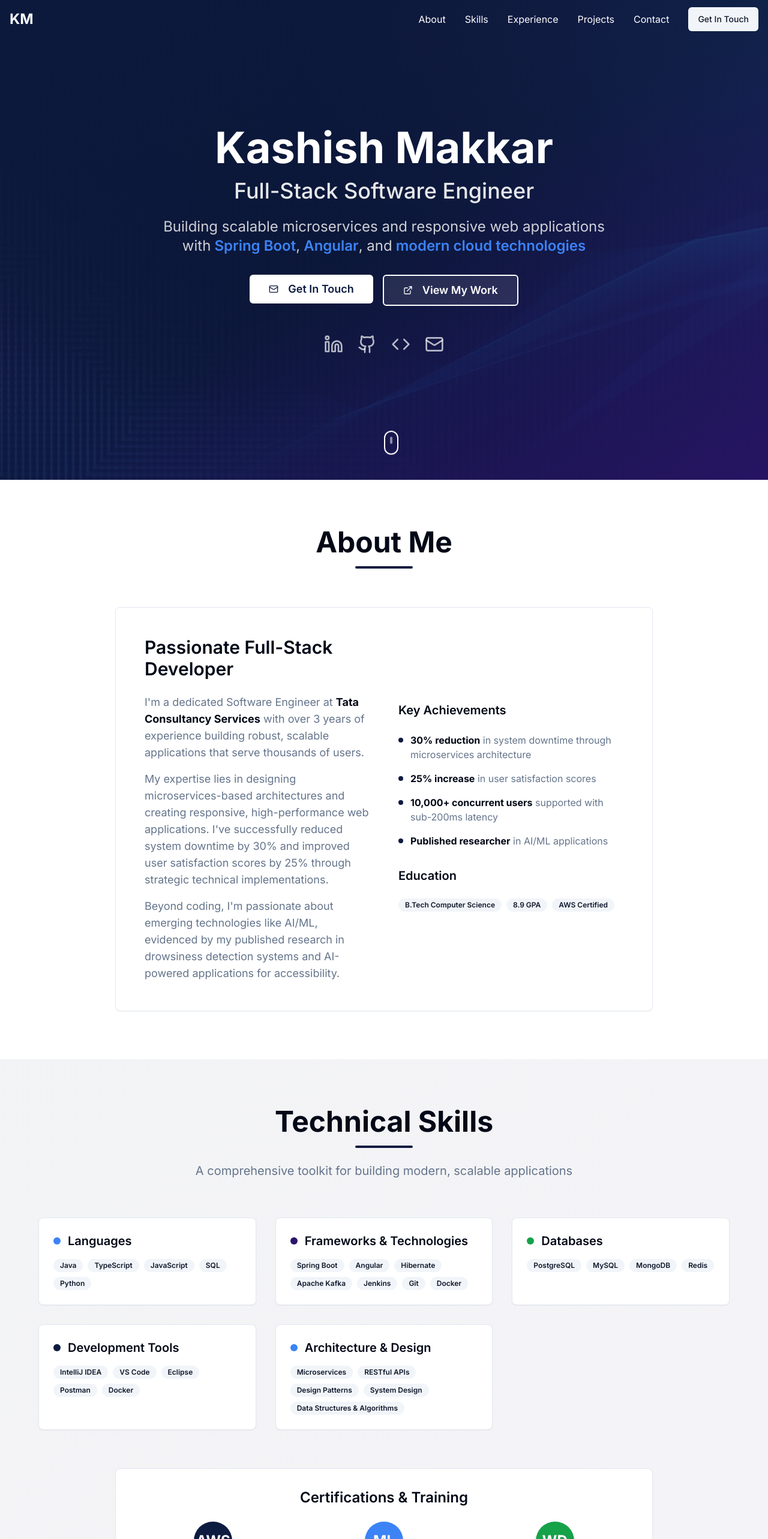
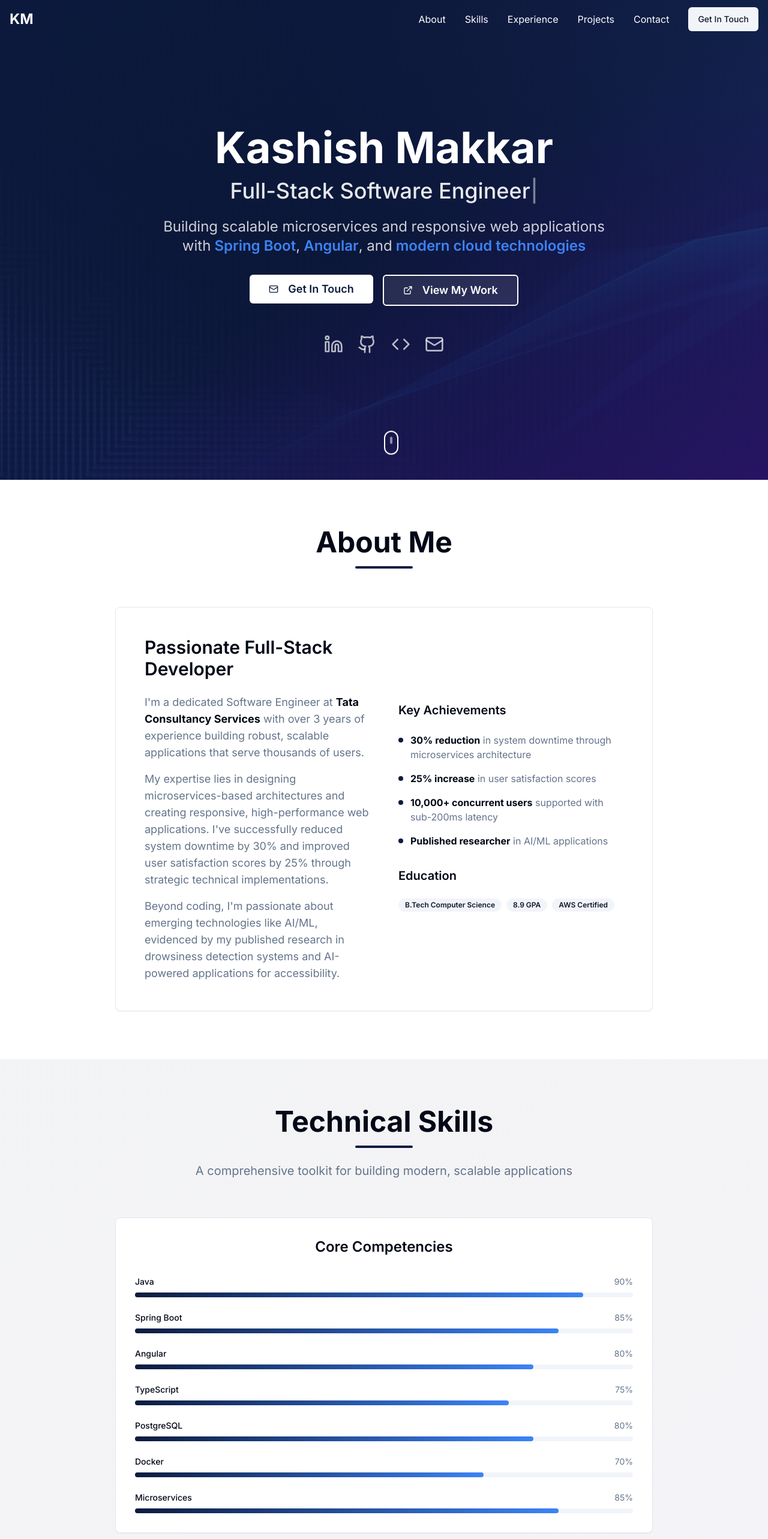
Before and after one commit to kashishmakkar99/kashishmakkar-folio, a React (Vite) app: page / in a window 1280 px wide. Shown: the top 2566 px of the page at 60% size. Built offline with nearby package versions, Linux system fonts and the light colour scheme.

Commit message:
Add dynamic and interactive elements
Enhance website interactivity with subtle animations and dynamic content loading.

```diff
--- a/src/components/Experience.tsx
+++ b/src/components/Experience.tsx
@@ -1,10 +1,31 @@
 import { Card } from "@/components/ui/card";
 import { Badge } from "@/components/ui/badge";
 import { CalendarDays, MapPin } from "lucide-react";
+import { useState, useEffect, useRef } from "react";
 
 export const Experience = () => {
+  const [isVisible, setIsVisible] = useState(false);
+  const sectionRef = useRef<HTMLElement>(null);
+
+  useEffect(() => {
+    const observer = new IntersectionObserver(
+      ([entry]) => {
+        if (entry.isIntersecting) {
+          setIsVisible(true);
+        }
+      },
+      { threshold: 0.3 }
+    );
+
+    if (sectionRef.current) {
+      observer.observe(sectionRef.current);
+    }
+
+    return () => observer.disconnect();
+  }, []);
+
   return (
-    <section id="experience" className="py-20 bg-background">
+    <section ref={sectionRef} id="experience" className="py-20 bg-background">
       <div className="container mx-auto px-4">
         <div className="text-center mb-16">
           <h2 className="text-4xl md:text-5xl font-bold text-foreground mb-4">
@@ -14,7 +35,7 @@ export const Experience = () => {
         </div>
 
         <div className="max-w-4xl mx-auto">
-          <Card className="p-8 md:p-12 card-shadow hover-lift">
+          <Card className={`p-8 md:p-12 card-shadow hover:scale-105 transition-all duration-500 ${isVisible ? 'animate-fade-in' : 'opacity-0'}`}>
             <div className="flex flex-col md:flex-row md:items-start md:justify-between mb-6">
               <div>
                 <h3 className="text-2xl md:text-3xl font-bold text-foreground mb-2">
@@ -37,10 +58,10 @@ export const Experience = () => {
             </div>
 
             <div className="space-y-6">
-              <div className="grid gap-6">
+                <div className="grid gap-6">
                 <div className="space-y-4">
-                  <div className="flex items-start space-x-3">
-                    <div className="w-2 h-2 bg-primary rounded-full mt-2 flex-shrink-0"></div>
+                  <div className={`flex items-start space-x-3 transition-all duration-500 ${isVisible ? 'animate-fade-in' : 'opacity-0'}`} style={{ animationDelay: '0.2s' }}>
+                    <div className="w-2 h-2 bg-primary rounded-full mt-2 flex-shrink-0 animate-pulse"></div>
                     <p className="text-muted-foreground leading-relaxed">
                       <strong className="text-foreground">Designed and implemented microservices-based architecture</strong> using Spring Boot 3,
                       leveraging RESTful APIs and Docker-based containerization, which reduced system downtime by 30% through
@@ -48,8 +69,8 @@ export const Experience = () => {
                     </p>
                   </div>
 
-                  <div className="flex items-start space-x-3">
-                    <div className="w-2 h-2 bg-primary rounded-full mt-2 flex-shrink-0"></div>
+                  <div className={`flex items-start space-x-3 transition-all duration-500 ${isVisible ? 'animate-fade-in' : 'opacity-0'}`} style={{ animationDelay: '0.8s' }}>
+                    <div className="w-2 h-2 bg-primary rounded-full mt-2 flex-shrink-0 animate-pulse"></div>
                     <p className="text-muted-foreground leading-relaxed">
                       <strong className="text-foreground">Developed and maintained responsive Angular-based frontend</strong> with
                       dynamic component architecture, optimizing performance and accessibility across devices, resulting in a
@@ -57,8 +78,8 @@ export const Experience = () => {
                     </p>
                   </div>
 
-                  <div className="flex items-start space-x-3">
-                    <div className="w-2 h-2 bg-primary rounded-full mt-2 flex-shrink-0"></div>
+                  <div className={`flex items-start space-x-3 transition-all duration-500 ${isVisible ? 'animate-fade-in' : 'opacity-0'}`} style={{ animationDelay: '0.6s' }}>
+                    <div className="w-2 h-2 bg-primary rounded-full mt-2 flex-shrink-0 animate-pulse"></div>
                     <p className="text-muted-foreground leading-relaxed">
                       <strong className="text-foreground">Collaborated with cross-functional teams</strong> including backend engineers,
                       QA, and product managers, to architect and deliver a high-traffic Taxation platform capable of handling
@@ -67,8 +88,8 @@ export const Experience = () => {
                     </p>
                   </div>
 
-                  <div className="flex items-start space-x-3">
-                    <div className="w-2 h-2 bg-primary rounded-full mt-2 flex-shrink-0"></div>
+                  <div className={`flex items-start space-x-3 transition-all duration-500 ${isVisible ? 'animate-fade-in' : 'opacity-0'}`} style={{ animationDelay: '0.4s' }}>
+                    <div className="w-2 h-2 bg-primary rounded-full mt-2 flex-shrink-0 animate-pulse"></div>
                     <p className="text-muted-foreground leading-relaxed">
                       <strong className="text-foreground">Provided technical support and maintenance</strong> for legacy systems
                       built on Struts and Servlet JSP frameworks, ensuring platform stability, resolving critical production
@@ -82,8 +103,13 @@ export const Experience = () => {
               <div className="pt-6 border-t border-border">
                 <h5 className="text-lg font-semibold text-foreground mb-4">Key Technologies Used:</h5>
                 <div className="flex flex-wrap gap-2">
-                  {["Spring Boot 3", "Angular", "Docker", "PostgreSQL", "Redis", "RESTful APIs", "Microservices", "Git"].map((tech) => (
-                    <Badge key={tech} variant="secondary" className="hover:bg-primary hover:text-primary-foreground transition-colors">
+                  {["Spring Boot 3", "Angular", "Docker", "PostgreSQL", "Redis", "RESTful APIs", "Microservices", "Git"].map((tech, index) => (
+                    <Badge
+                      key={tech}
+                      variant="secondary"
+                      className={`hover:bg-primary hover:text-primary-foreground transition-all duration-300 hover:scale-110 ${isVisible ? 'animate-fade-in' : 'opacity-0'}`}
+                      style={{ animationDelay: `${1 + (index * 0.1)}s` }}
+                    >
                       {tech}
                     </Badge>
                   ))}
--- a/src/components/Hero.tsx
+++ b/src/components/Hero.tsx
@@ -1,8 +1,23 @@
 import { Button } from "@/components/ui/button";
 import { Github, Linkedin, Mail, ExternalLink, Code } from "lucide-react";
 import heroBackground from "@/assets/hero-background.jpg";
+import { useState, useEffect } from "react";
 
 export const Hero = () => {
+  const [displayText, setDisplayText] = useState("");
+  const [currentIndex, setCurrentIndex] = useState(0);
+  const fullText = "Full-Stack Software Engineer";
+
+  useEffect(() => {
+    if (currentIndex < fullText.length) {
+      const timeout = setTimeout(() => {
+        setDisplayText(prev => prev + fullText[currentIndex]);
+        setCurrentIndex(prev => prev + 1);
+      }, 100);
+      return () => clearTimeout(timeout);
+    }
+  }, [currentIndex, fullText]);
+
   const scrollToSection = (id: string) => {
     document.getElementById(id)?.scrollIntoView({ behavior: 'smooth' });
   };
@@ -24,7 +39,7 @@ export const Hero = () => {
           <h1 className="text-5xl md:text-7xl font-bold mb-6 leading-tight">
             <span className="block">Kashish Makkar</span>
             <span className="block text-2xl md:text-4xl font-medium text-white/90 mt-4">
-              Full-Stack Software Engineer
+              {displayText}<span className="animate-pulse">|</span>
             </span>
           </h1>
 
--- a/src/components/Skills.tsx
+++ b/src/components/Skills.tsx
@@ -1,7 +1,48 @@
 import { Card } from "@/components/ui/card";
 import { Badge } from "@/components/ui/badge";
+import { useState, useEffect, useRef } from "react";
 
 export const Skills = () => {
+  const [isVisible, setIsVisible] = useState(false);
+  const [progressValues, setProgressValues] = useState<{[key: string]: number}>({});
+  const sectionRef = useRef<HTMLElement>(null);
+
+  const skillLevels = {
+    "Java": 90,
+    "Spring Boot": 85,
+    "Angular": 80,
+    "TypeScript": 75,
+    "PostgreSQL": 80,
+    "Docker": 70,
+    "Microservices": 85
+  };
+
+  useEffect(() => {
+    const observer = new IntersectionObserver(
+      ([entry]) => {
+        if (entry.isIntersecting) {
+          setIsVisible(true);
+        }
+      },
+      { threshold: 0.3 }
+    );
+
+    if (sectionRef.current) {
+      observer.observe(sectionRef.current);
+    }
+
+    return () => observer.disconnect();
+  }, []);
+
+  useEffect(() => {
+    if (isVisible) {
+      Object.entries(skillLevels).forEach(([skill, level], index) => {
+        setTimeout(() => {
+          setProgressValues(prev => ({ ...prev, [skill]: level }));
+        }, index * 200);
+      });
+    }
+  }, [isVisible]);
   const skillCategories = [
     {
       category: "Languages",
@@ -31,7 +72,7 @@ export const Skills = () => {
   ];
 
   return (
-    <section id="skills" className="py-20 hero-gradient-light">
+    <section ref={sectionRef} id="skills" className="py-20 hero-gradient-light">
       <div className="container mx-auto px-4">
         <div className="text-center mb-16">
           <h2 className="text-4xl md:text-5xl font-bold text-foreground mb-4">
@@ -43,26 +84,52 @@ export const Skills = () => {
           </p>
         </div>
 
+        {/* Skill Progress Bars */}
+        <div className="max-w-4xl mx-auto mb-16">
+          <Card className="p-8 card-shadow">
+            <h3 className="text-2xl font-semibold text-foreground mb-8 text-center">
+              Core Competencies
+            </h3>
+            <div className="space-y-6">
+              {Object.entries(skillLevels).map(([skill, level]) => (
+                <div key={skill} className="space-y-2">
+                  <div className="flex justify-between items-center">
+                    <span className="text-sm font-medium text-foreground">{skill}</span>
+                    <span className="text-sm text-muted-foreground">{progressValues[skill] || 0}%</span>
+                  </div>
+                  <div className="w-full bg-muted rounded-full h-2">
+                    <div
+                      className="bg-gradient-to-r from-primary to-tech-blue h-2 rounded-full transition-all duration-1000 ease-out"
+                      style={{ width: `${progressValues[skill] || 0}%` }}
+                    />
+                  </div>
+                </div>
+              ))}
+            </div>
+          </Card>
+        </div>
+
         <div className="grid md:grid-cols-2 lg:grid-cols-3 gap-8 max-w-6xl mx-auto">
           {skillCategories.map((category, index) => (
             <Card
               key={category.category}
-              className="p-6 card-shadow hover-lift animate-fade-in"
+              className="p-6 card-shadow hover:scale-105 transition-all duration-300 group animate-fade-in"
               style={{ animationDelay: `${index * 0.1}s` }}
             >
               <div className="flex items-center mb-4">
-                <div className={`w-3 h-3 rounded-full ${category.color} mr-3`}></div>
+                <div className={`w-3 h-3 rounded-full ${category.color} mr-3 group-hover:scale-150 transition-transform duration-300`}></div>
                 <h3 className="text-xl font-semibold text-foreground">
                   {category.category}
                 </h3>
               </div>
 
               <div className="flex flex-wrap gap-2">
-                {category.skills.map((skill) => (
+                {category.skills.map((skill, skillIndex) => (
                   <Badge
                     key={skill}
                     variant="secondary"
-                    className="hover:bg-primary hover:text-primary-foreground transition-colors duration-200"
+                    className="hover:bg-primary hover:text-primary-foreground transition-all duration-200 hover:scale-110 animate-fade-in"
+                    style={{ animationDelay: `${(index * 0.1) + (skillIndex * 0.05)}s` }}
                   >
                     {skill}
                   </Badge>
```
Also changed, not shown: src/components/Projects.tsx (+6 -6 lines), src/index.css (+30 -0 lines).
